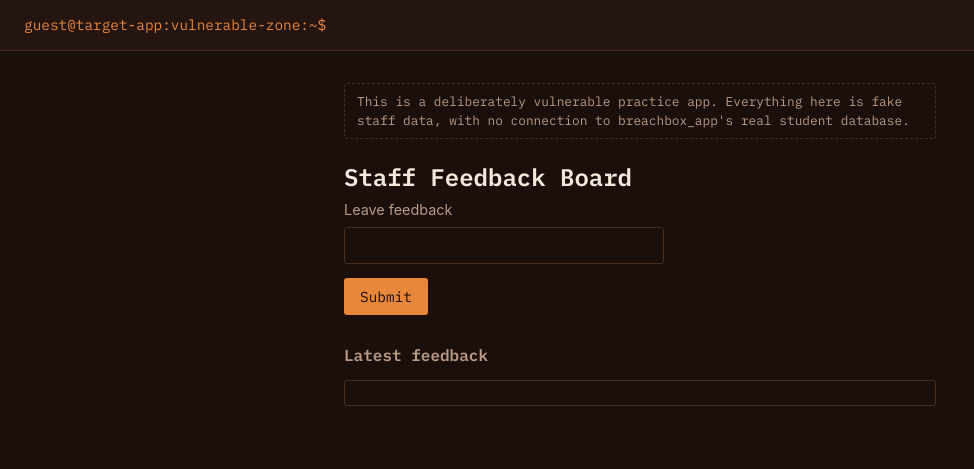
After one commit to suyash-090/major-project, a Flask app: template target_app/templates/feedback.html in a window 1280 px wide. The commit adds this page. Shown: the top 469 px of the page, without its empty margins (0-974 px from the left). Run offline with Flask 3, Linux system fonts and the light colour scheme; the template is opened without the code that fills it, so the values that code supplies are empty.

Commit message:
Visual design pass: real stylesheets for both apps, terminal/console theme
The existing static/css/style.css was an explicit placeholder ('style
this properly once the dashboard's actual layout is being built in
Week 11'). This replaces it with a real stylesheet, and gives
target_app one too (it had none). Doesn't touch dashboard.html's
Week-11-scoped TODO content, or any backend/route logic.

Design concept: a terminal/console look throughout, since this is
security tooling and the content (flags, challenge names, points)
already reads like console output. Monospace (IBM Plex Mono) for
headers/structure/data, system sans for prose.

The two apps get deliberately different accent colors, blue for
breachbox_app ('protected zone'), amber for target_app ('vulnerable
zone'), so which app you're looking at is visually obvious, not just
something written in the README. The nav bar in each reads like an
actual terminal prompt (breachbox@protected-zone:~$ /
guest@target-app:vulnerable-zone:~$) naming the zone you're in.

target_app also gets a proper base.html + a persistent warning banner
('deliberately vulnerable practice app, no connection to the real
student database') on every page, it had no shared layout before,
login.html and feedback.html were each a standalone document.

Light markup cleanup on login.html/register.html (removed redundant
<br> tags now that label/input stacking is handled by flexbox) and
scoreboard.html (removed inline border/cellpadding attributes now
handled by CSS). No functional changes to any of these.

```diff
--- /dev/null
+++ b/target_app/static/css/style.css
@@ -0,0 +1,140 @@
+/* target_app, vulnerable zone.
+   Same terminal-console visual language as breachbox_app, but a warm
+   amber palette instead of blue, so crossing from breachbox_app into
+   target_app is visually obvious: you've left the protected zone and
+   are now poking at the deliberately insecure sandbox, which is the
+   whole point of the two-zone architecture in the proposal. */
+
+:root {
+  --bg: #1a0f0a;
+  --panel: #251510;
+  --border: #4a2c1d;
+  --text: #f5e9dd;
+  --text-muted: #b89a86;
+  --accent: #e8863a;
+  --accent-dim: #4a2c14;
+  --font-mono: "IBM Plex Mono", "SFMono-Regular", Consolas, monospace;
+  --font-sans: -apple-system, "Segoe UI", Roboto, sans-serif;
+}
+
+* { box-sizing: border-box; }
+
+body {
+  font-family: var(--font-sans);
+  background: var(--bg);
+  color: var(--text);
+  margin: 0;
+  line-height: 1.5;
+}
+
+a { color: var(--accent); }
+a:focus-visible, button:focus-visible, input:focus-visible {
+  outline: 2px solid var(--accent);
+  outline-offset: 2px;
+}
+
+.navbar {
+  background: var(--panel);
+  border-bottom: 1px solid var(--border);
+  padding: 14px 24px;
+  font-family: var(--font-mono);
+  font-size: 0.9rem;
+  color: var(--accent);
+}
+
+.navbar .brand::after {
+  content: "_";
+  animation: blink 1.1s steps(1) infinite;
+}
+
+@keyframes blink { 50% { opacity: 0; } }
+
+main {
+  max-width: 640px;
+  margin: 0 auto;
+  padding: 32px 24px 64px;
+}
+
+h1 {
+  font-family: var(--font-mono);
+  font-size: 1.5rem;
+  margin-bottom: 4px;
+}
+
+h2 {
+  font-family: var(--font-mono);
+  font-size: 1rem;
+  color: var(--text-muted);
+  margin-top: 28px;
+}
+
+.warning {
+  font-family: var(--font-mono);
+  font-size: 0.8rem;
+  color: var(--text-muted);
+  border: 1px dashed var(--border);
+  padding: 8px 12px;
+  border-radius: 3px;
+  margin: 0 0 20px;
+}
+
+.error {
+  color: var(--accent);
+  font-size: 0.9rem;
+}
+
+form {
+  display: flex;
+  flex-direction: column;
+  gap: 14px;
+  max-width: 320px;
+}
+
+label {
+  font-size: 0.9rem;
+  color: var(--text-muted);
+  display: flex;
+  flex-direction: column;
+  gap: 6px;
+}
+
+input[type="text"], input[type="password"] {
+  font-family: var(--font-sans);
+  font-size: 0.95rem;
+  background: var(--bg);
+  color: var(--text);
+  border: 1px solid var(--border);
+  border-radius: 3px;
+  padding: 8px 10px;
+}
+
+button {
+  font-family: var(--font-mono);
+  font-size: 0.9rem;
+  background: var(--accent);
+  color: var(--bg);
+  border: none;
+  border-radius: 3px;
+  padding: 9px 16px;
+  cursor: pointer;
+  align-self: flex-start;
+}
+
+.flag-banner {
+  font-family: var(--font-mono);
+  background: var(--accent-dim);
+  border: 1px solid var(--accent);
+  color: var(--text);
+  padding: 12px 16px;
+  border-radius: 3px;
+  margin-bottom: 20px;
+  word-break: break-all;
+}
+
+#feedback-display {
+  border: 1px solid var(--border);
+  border-radius: 3px;
+  padding: 12px 16px;
+  margin-top: 8px;
+  min-height: 20px;
+}
--- /dev/null
+++ b/target_app/templates/base.html
@@ -0,0 +1,19 @@
+<!DOCTYPE html>
+<html lang="en">
+<head>
+    <meta charset="UTF-8">
+    <title>{% block title %}Target App{% endblock %}</title>
+    <link rel="preconnect" href="https://fonts.googleapis.com">
+    <link href="https://fonts.googleapis.com/css2?family=IBM+Plex+Mono:wght@400;600&display=swap" rel="stylesheet">
+    <link rel="stylesheet" href="{{ url_for('static', filename='css/style.css') }}">
+</head>
+<body>
+    <nav class="navbar">
+        <span class="brand">guest@target-app:vulnerable-zone:~$</span>
+    </nav>
+    <main>
+        <p class="warning">This is a deliberately vulnerable practice app. Everything here is fake staff data, with no connection to breachbox_app's real student database.</p>
+        {% block content %}{% endblock %}
+    </main>
+</body>
+</html>
--- /dev/null
+++ b/target_app/templates/feedback.html
@@ -0,0 +1,19 @@
+{% extends "base.html" %}
+{% block title %}Staff Feedback Board{% endblock %}
+{% block content %}
+<h1>Staff Feedback Board</h1>
+
+{% if flag %}
+<p class="flag-banner"><strong>Flag:</strong> {{ flag }} (submit this flag at breachbox_app's /api/submit)</p>
+{% endif %}
+
+<form method="GET" action="/feedback">
+    <label>Leave feedback<input type="text" name="message" size="60"></label>
+    <button type="submit">Submit</button>
+</form>
+
+<h2>Latest feedback</h2>
+<div id="feedback-display">
+    {{ message|safe }}
+</div>
+{% endblock %}
--- a/templates/base.html
+++ b/templates/base.html
@@ -3,12 +3,14 @@
 <head>
     <meta charset="UTF-8">
     <title>{% block title %}BreachBox{% endblock %}</title>
+    <link rel="preconnect" href="https://fonts.googleapis.com">
+    <link href="https://fonts.googleapis.com/css2?family=IBM+Plex+Mono:wght@400;600&display=swap" rel="stylesheet">
     <link rel="stylesheet" href="{{ url_for('static', filename='css/style.css') }}">
     <script src="https://cdn.jsdelivr.net/npm/chart.js"></script>
 </head>
 <body>
     <nav class="navbar">
-        <span class="brand">BreachBox</span>
+        <span class="brand">breachbox@protected-zone:~$</span>
         {% if current_user.is_authenticated %}
             <span>Logged in: {{ current_user.display_name }}</span>
             <a href="{{ url_for('dashboard.home') }}">Dashboard</a>
--- a/templates/login.html
+++ b/templates/login.html
@@ -3,8 +3,8 @@
 {% block content %}
 <h1>Log in</h1>
 <form method="POST">
-    <label>Display name<br><input type="text" name="display_name" required></label><br>
-    <label>Password<br><input type="password" name="password" required></label><br>
+    <label>Display name<input type="text" name="display_name" required></label>
+    <label>Password<input type="password" name="password" required></label>
     <button type="submit">Log in</button>
 </form>
 <p>Need an account? <a href="{{ url_for('auth.register') }}">Register</a></p>
--- a/templates/register.html
+++ b/templates/register.html
@@ -3,9 +3,9 @@
 {% block content %}
 <h1>Create an account</h1>
 <form method="POST">
-    <label>Display name<br><input type="text" name="display_name" required></label><br>
-    <label>Class group<br><input type="text" name="class_group" placeholder="e.g. 12IT4" required></label><br>
-    <label>Password<br><input type="password" name="password" required></label><br>
+    <label>Display name<input type="text" name="display_name" required></label>
+    <label>Class group<input type="text" name="class_group" placeholder="e.g. 12IT4" required></label>
+    <label>Password<input type="password" name="password" required></label>
     <button type="submit">Register</button>
 </form>
 <p>Already have an account? <a href="{{ url_for('auth.login') }}">Log in</a></p>
--- a/templates/scoreboard.html
+++ b/templates/scoreboard.html
@@ -3,7 +3,7 @@
 {% block content %}
 <h1>Scoreboard</h1>
 
-<table border="1" cellpadding="6">
+<table>
     <thead>
         <tr><th>Rank</th><th>Student</th><th>Class</th><th>Points</th></tr>
     </thead>
```
Also changed, not shown: static/css/style.css (+157 -19 lines), target_app/templates/login.html (+7 -12 lines).
